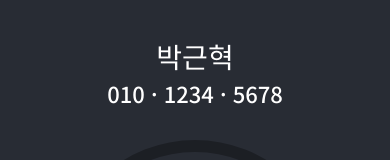
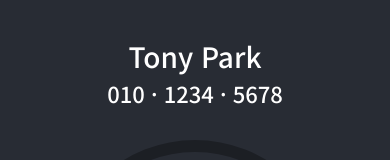
Before and after one commit to 7621design/responsive, a plain HTML site: page index.html in a window 390 px wide. Shown: the top 160 px of the page. Drawn offline with nearby package versions, Linux system fonts and the light colour scheme.

Commit message:
responsive wesite second commit

```diff
--- a/index.html
+++ b/index.html
@@ -18,7 +18,7 @@
                 <img src="images/photo.jpg" alt="">
             </h1>
             <ul>
-                <li><span>성명 : </span>박근혁</li>
+                <li><span>성명 : </span>Tony Park</li>
                 <li><span>연락처 : </span><a href="tel:010-1234-5678">010 &middot; 1234 &middot; 5678</a></li>
             </ul>
             <dl>
```
